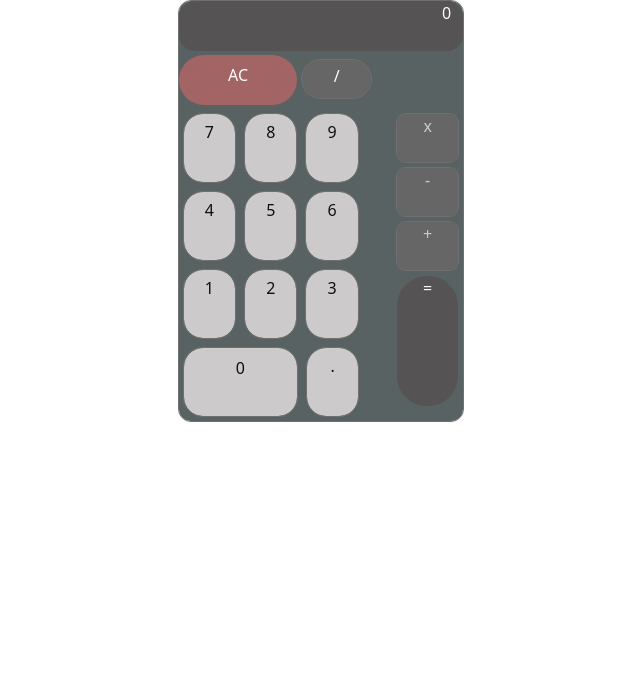
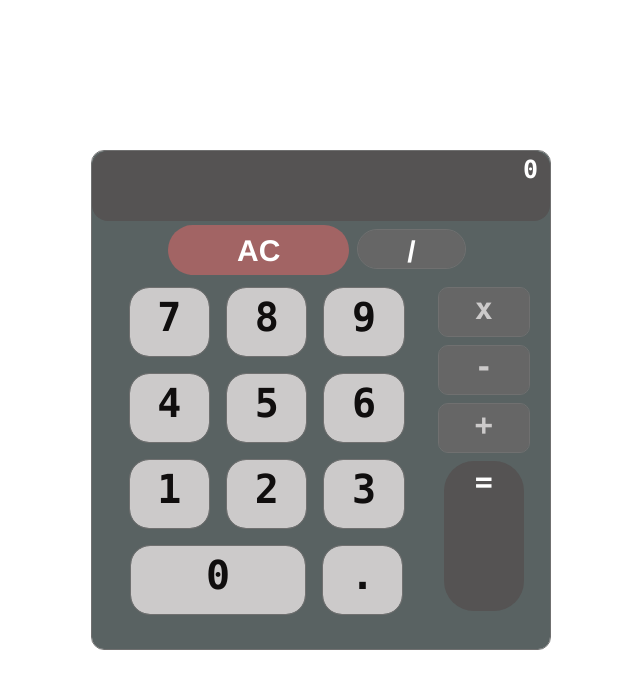
Before and after one commit to Mustafa-alsoffi/My-Calculator, a React (Create React App) app: page / in a window 1280 px wide. Shown: the top 688 px of the page, without its empty margins (319-959 px from the left). Built offline with nearby package versions, Linux system fonts and the light colour scheme.

Commit message:
center elements and some adjustment

```diff
--- a/public/index.html
+++ b/public/index.html
@@ -17,7 +17,7 @@
 
     <title>My calculator</title>
   </head>
-  <body class="container-fluid d-flex justify-content-center">
+  <body class="wind container-fluid d-flex justify-content-center align-items-center">
 
     <div id="root"></div>
 
--- a/src/components/App.js
+++ b/src/components/App.js
@@ -4,23 +4,16 @@ const arr = ['7', '8', '9', '4', '5', '6', '1', '2', '3'
 ];
 function App() {
   return (
-    <div className="App col-7 my-auto mx-auto">
+    <div className="App col-xs-11 col-sm-6 col-md-7 my-auto mx-auto">
       <div className='container-fluid'>
               <div className='row'>
-        <div id='display' className='display col-12'>0</div>
+        <div id='display' className='display col-12 mx-auto'>0</div>
       </div>
       </div>
 
 
 
-
-
-
         <Butt />
-
-
-
-
 
     </div>
   );
@@ -31,12 +24,10 @@ function Butt() {
     <div className='keys-container container-fluid'>
 
 
-      {/* className='num-buttons col-4 m-auto justify-content-start' */}
-
     <div className='container-fluid'>
-            <div className='parentrow row'>
-        <div type='button' className='clear col-5 my-1 p-2'>AC</div>
-        <div type='button' className='operator-division col-3 m-1 my-2 p-1'>/</div>
+            <div className='parentrow row justify-content-center'>
+        <div type='button' className='clear col-5 my-1 mr-2 p-2'>AC</div>
+        <div type='button' className='operator-division col-3 m-2 my-2 p-1 mr-5'>/</div>
 
       </div>
     </div>
@@ -45,27 +36,24 @@ function Butt() {
       <div className='row ml-1 g-0'>
 
         <div className='box-1 col-9'>
-          <div className='row row-cols-4 g-0'>
+          <div className='row row-cols-4 g-0 justify-content-center'>
             {arr.map((val, i) => (
-              <div key={i} type='button' className='btn col m-1'>{val}</div>
+              <div key={i} type='button' className='btn col-3 m-2'>{val}</div>
 
             ))}
-            <div type='button' className='zero btn col m-1'><span>0</span></div>
+            <div type='button' className='zero btn col m-2'><span>0</span></div>
 
-            <div type='button' className='btn col m-1'>.</div>
+            <div type='button' className='btn col-3 m-2'>.</div>
           </div>
-
-
-
 
 
         </div>
 
-        <div className='box-2 col-3 '>
+        <div className='box-2 col-3'>
 
-          <div type='button' className='operator m-1'>x</div>
-          <div type='button' className='operator m-1'>-</div>
-          <div type='button' className='operator m-1'>+</div>
+          <div type='button' className='operator m-2'>x</div>
+          <div type='button' className='operator m-2'>-</div>
+          <div type='button' className='operator m-2'>+</div>
           <div type='button' className='equal'>=</div>
 
 
--- a/src/components/App.scss
+++ b/src/components/App.scss
@@ -1,7 +1,9 @@
 @import "~bootstrap/scss/bootstrap";
 
 $display-color: #555353;
-
+.wind{
+min-height: 100vh;
+}
 
 .App {
 
@@ -9,28 +11,29 @@ $display-color: #555353;
 background: #596262 0% 0% no-repeat padding-box;
 border: 1px solid #707070;
 border-radius: 13px;
-height: 100%;
+min-height: 100%;
+height: 500px;
 
 
   .display{
     // min-width: 400px;
-    height: 50px;
+    min-height: 70px;
     background: #555353 0% 0% no-repeat padding-box;
     border-radius: 16px;
     color: white;
     text-align: right;
-    font: regular 50px/67px Monaco;
+    font: bold 25px/37px Monaco;
   }
   .keys-container{
     // background-color: green;
 
-    padding: 0px;
     .clear{
       height: 50px;
 background: #A26464 0% 0% no-repeat padding-box;
 border-radius: 36px;
 text-align: center;
-font: Regular 30px/36px Helvetica Neue;
+
+font: bold 30px/36px Helvetica Neue;
 letter-spacing: 0px;
 color: #FFFFFF;
     }
@@ -43,9 +46,14 @@ color: #FFFFFF;
     border: 0.10000000149011612px solid #707070;
     border-radius: 33px;
     text-align: center;
-font: Regular 30px/36px Helvetica Neue;
+font: bold 30px/36px Helvetica Neue;
 letter-spacing: 0px;
 color: #FFFFFF;
+  }
+  .keysRow{
+    background-color: coral;
+
+    height: 100%;
   }
   .operator{
     height: 50px;
@@ -54,21 +62,26 @@ color: #FFFFFF;
 background: #666666 0% 0% no-repeat padding-box;
 border: 0.10000000149011612px solid #707070;
 text-align: center;
-font: Regular 30px/41px Monaco;
+font: bold 30px/41px Monaco;
 letter-spacing: 0px;
 color: #CCCACA;
   }
       .equal{
 
-      height: 130px;
-      // width: 50px;
-      margin: 5px;
+      min-height: 150px;
+      max-width: 80px;
+      margin-left: auto;
+      margin-right: auto;
 
 
       background: #555353 0% 0%;
       border-radius: 30px;
+
+      text-anchor: middle;
+
       color: white;
       text-align: center;
+      font: bold 30px/41px Monaco;
     }
   .btn {
 
@@ -78,19 +91,11 @@ background: #CCCACA 0% 0% no-repeat padding-box;
 border: 0.10000000149011612px solid #707070;
 border-radius: 20px;
 text-align: center;
-vertical-align: middle;
-font: Regular 40px Monaco;
+
+font: bold 40px Monaco;
 letter-spacing: 0px;
 color: #100E0E;
-span{
 
-  display: inline-block;
-  vertical-align: middle;
-  line-height: normal;
-font: Regular 40px Monaco;
-letter-spacing: 0px;
-color: #100E0E;
-}
   }
   .zero{
    width: 54%;
@@ -103,7 +108,10 @@ border-radius: 20px;
 }
 
 
+.red{
+  background-color: red;
 
+}
 
 .parentrow{
 // background-color: red;
@@ -112,6 +120,7 @@ border-radius: 20px;
 
 .box-1{
   // background-color: palevioletred;
+
 }
 .box-2{
   // background-color: deepskyblue;
```
